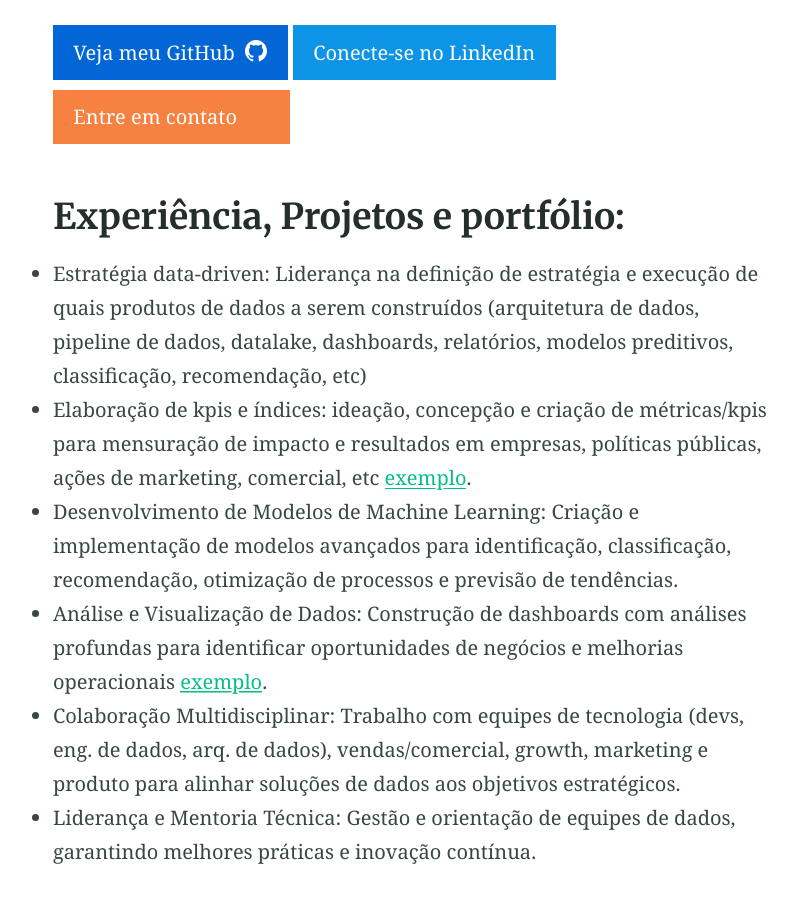
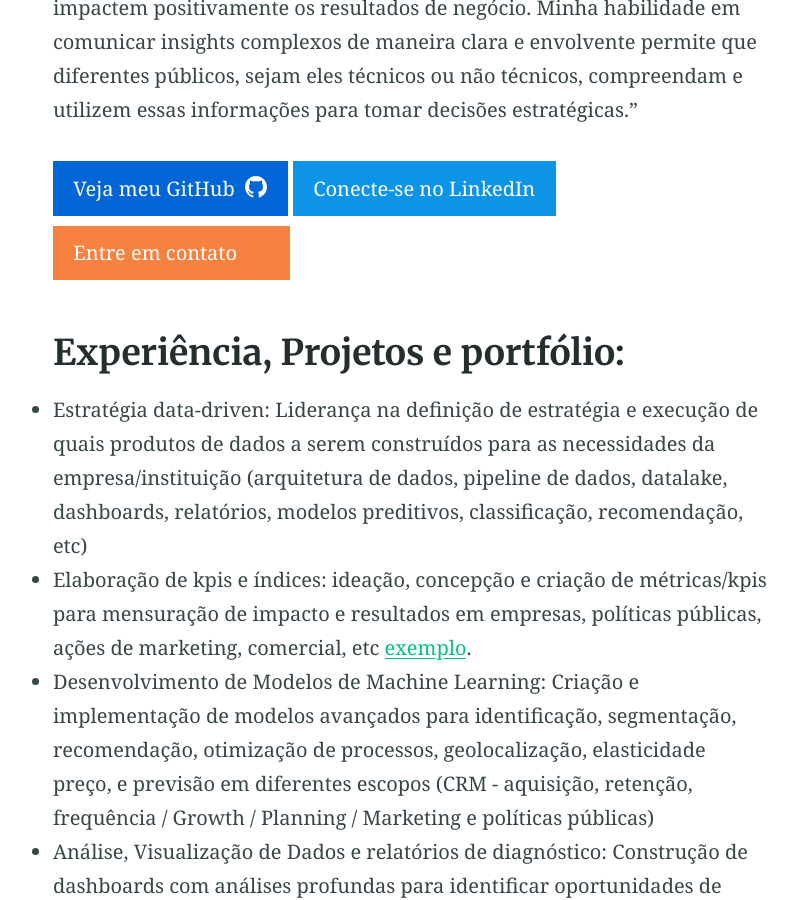
Before and after one commit to JonasMok/JonasMok, a Jekyll site: the page built from index.md, in a window 1280 px wide and 900 px high, scrolled down 861 px. Shown: the whole window, without its empty margins (230-1027 px from the left). Built offline with Jekyll 4.4.1, drawn with Linux system fonts in a browser that asks for light colours; some of the changed text lies outside the part shown.

Commit message:
Update index.md

```diff
--- a/index.md
+++ b/index.md
@@ -7,6 +7,7 @@ feature_image: "assets/wabi-sabi-2.png"
 excerpt: "Sou um cientista de dados com experiência em desenvolver e implementar soluções avançadas de dados e IA para resolver problemas complexos de negócios. Com uma abordagem orientada por dados e análise econômica, eu transformo insights em estratégias acionáveis para promover crescimento e inovação."
 ---
 
+Mestre em Data Science e Analytics pela Cardiff University e Mestre em Economia pela Fundação Getulio Vargas, economista pela UNICAMP e mais de 15 anos de experiência profissional
 
 Como especialista em ciência de dados e economista, meu foco é utilizar técnicas avançadas de análise de dados e inteligência artificial para otimizar processos e gerar valor real para as organizações. Tenho experiência comprovada na liderança de projetos que envolvem desde a fundamentação de dados, a definição de métricas e KPIs até a criação e deploy de modelos de machine learning, sempre buscando soluções que impactem positivamente os resultados de negócio. Minha habilidade em comunicar insights complexos de maneira clara e envolvente permite que diferentes públicos, sejam eles técnicos ou não técnicos, compreendam e utilizem essas informações para tomar decisões estratégicas."
 
@@ -14,10 +15,10 @@ Como especialista em ciência de dados e economista, meu foco é utilizar técni
 
 ## Experiência, Projetos e portfólio:
 
- - Estratégia data-driven: Liderança na definição de estratégia e execução de quais produtos de dados a serem construídos (arquitetura de dados, pipeline de dados, datalake, dashboards,   relatórios, modelos preditivos, classificação, recomendação, etc)
+ - Estratégia data-driven: Liderança na definição de estratégia e execução de quais produtos de dados a serem construídos para as necessidades da empresa/instituição (arquitetura de dados, pipeline de dados, datalake, dashboards,   relatórios, modelos preditivos, classificação, recomendação, etc)
  - Elaboração de kpis e índices: ideação, concepção e criação de métricas/kpis para mensuração de impacto e resultados em empresas, políticas públicas, ações de marketing, comercial, etc [exemplo](https://www.estadao.com.br/sustentabilidade/como-nascem-os-lixoes-no-brasil/).
- - Desenvolvimento de Modelos de Machine Learning: Criação e implementação de modelos avançados para identificação, classificação, recomendação, otimização de processos e previsão de tendências.
- - Análise e Visualização de Dados: Construção de dashboards com análises profundas para identificar oportunidades de negócios e melhorias operacionais [exemplo](https://relatoriomunicipal.streamlit.app/).
+ - Desenvolvimento de Modelos de Machine Learning: Criação e implementação de modelos avançados para identificação, segmentação, recomendação, otimização de processos, geolocalização, elasticidade preço, e previsão em diferentes escopos (CRM - aquisição, retenção, frequência / Growth / Planning / Marketing e políticas públicas)
+ - Análise, Visualização de Dados e relatórios de diagnóstico: Construção de dashboards com análises profundas para identificar oportunidades de negócios e melhorias operacionais [exemplo](https://relatoriomunicipal.streamlit.app/).
  - Colaboração Multidisciplinar: Trabalho com equipes de tecnologia (devs, eng. de dados, arq. de dados), vendas/comercial, growth, marketing e produto para alinhar soluções de dados aos objetivos estratégicos.
  - Liderança e Mentoria Técnica: Gestão e orientação de equipes de dados, garantindo melhores práticas e inovação contínua.
 
```
